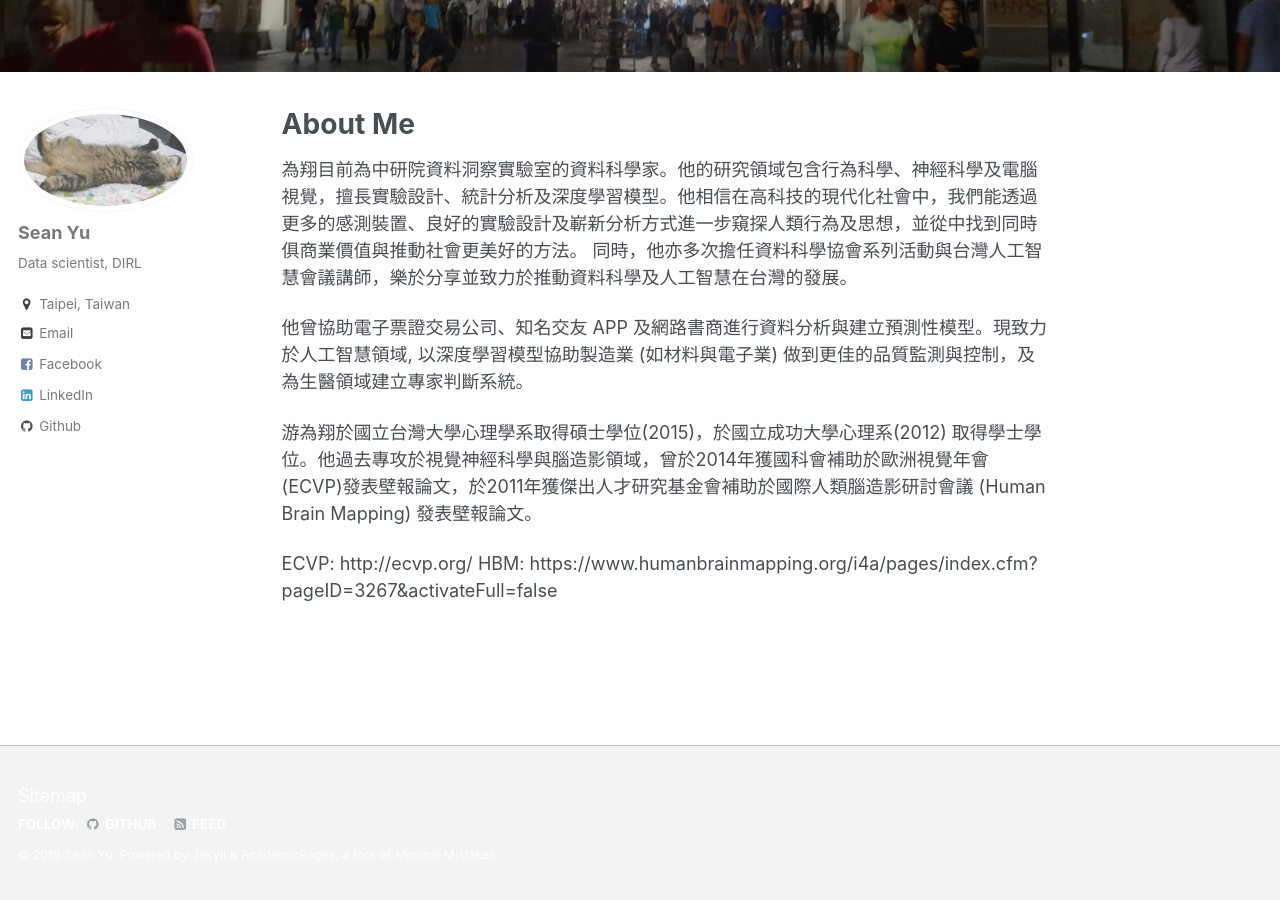
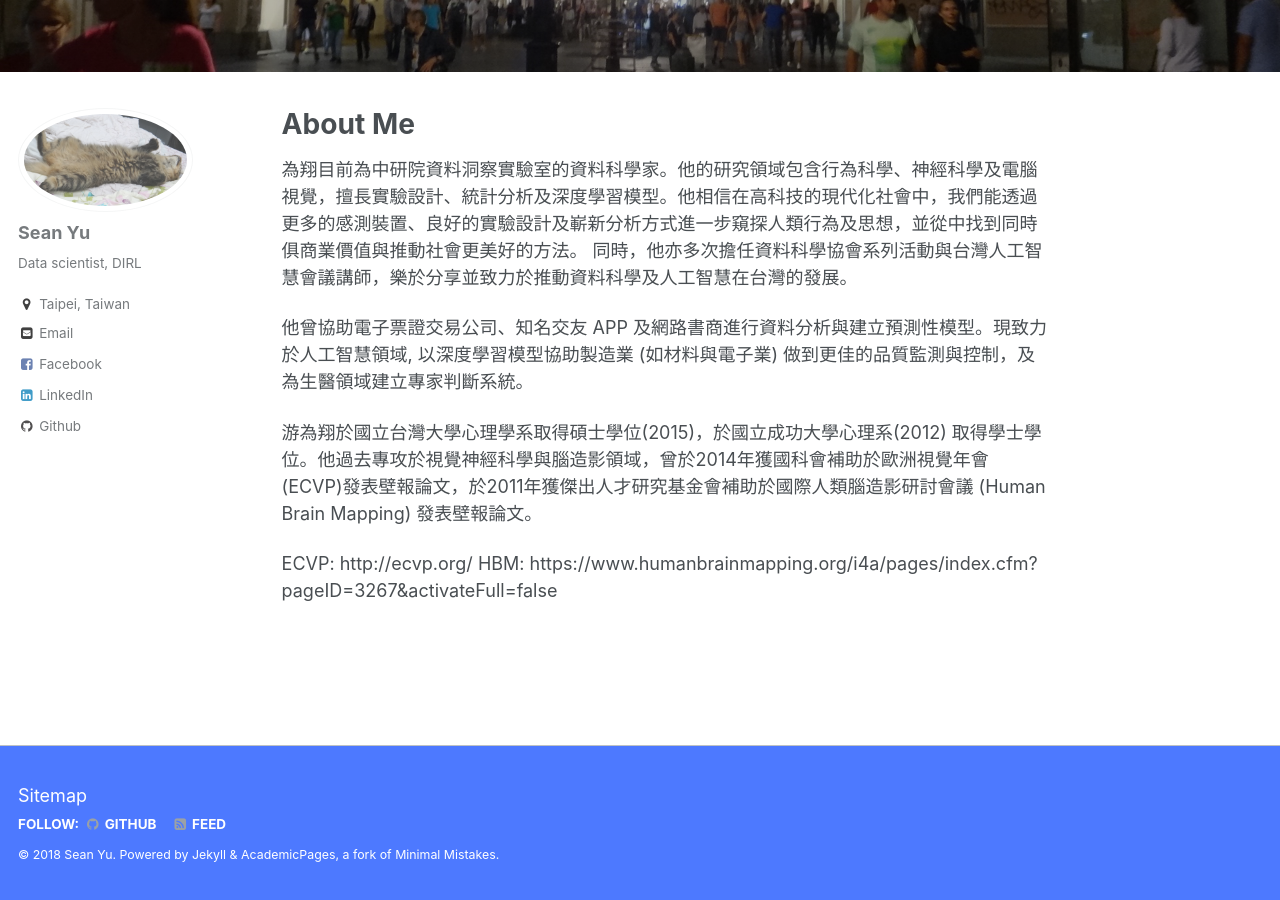
Before and after one commit to vashineyu/vashineyu.github.io, a Jekyll site: the page built from _pages/about.md, in a window 1280 px wide and 900 px high, scrolled down 221 px. Built offline with Jekyll 4.4.1, drawn with Linux system fonts in a browser that asks for light colours.

Commit message:
Update _footer.scss

```diff
--- a/_sass/_footer.scss
+++ b/_sass/_footer.scss
@@ -11,7 +11,7 @@
           animation: intro 0.3s both;
   -webkit-animation-delay: 0.45s;
           animation-delay: 0.45s;
-  background-color: $lighter-gray;
+  background-color: #4d79ff; /*$lighter-gray;*/
   border-top: 1px solid $light-gray;
 
   footer {
```
